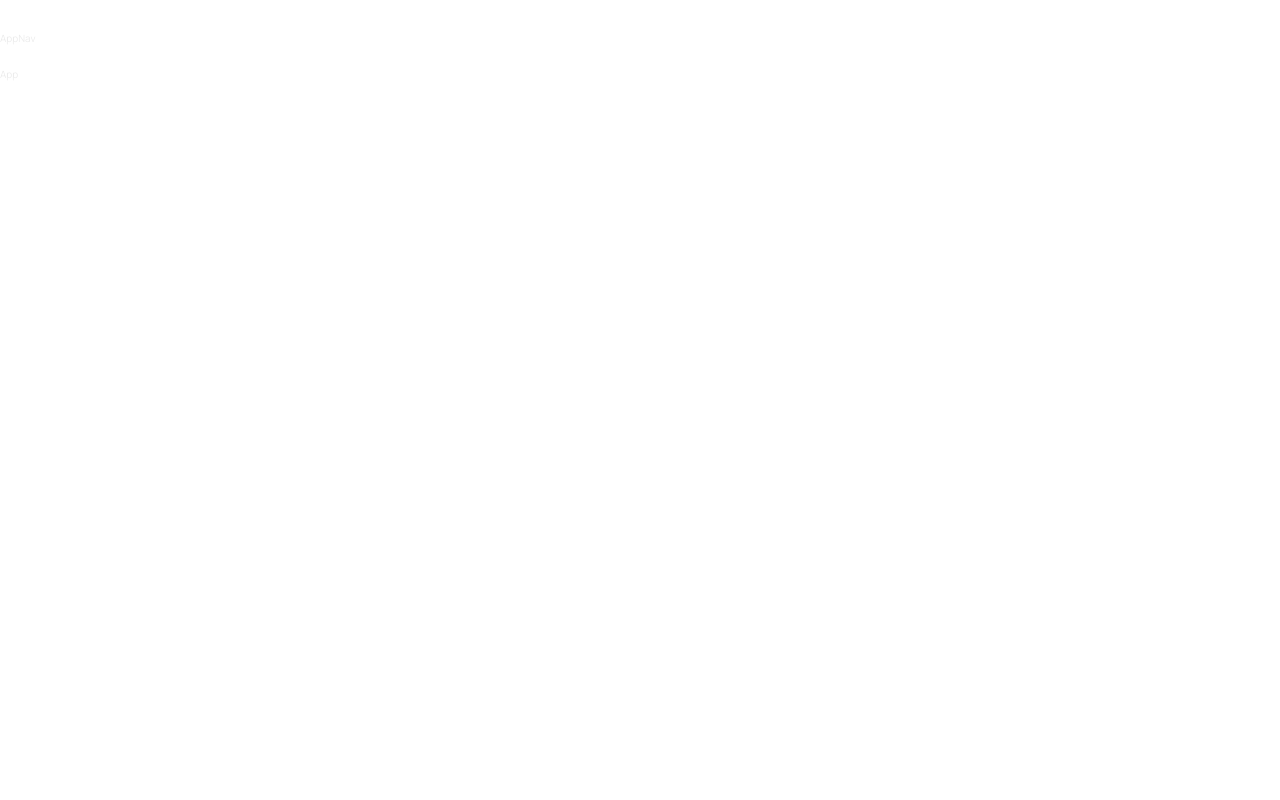
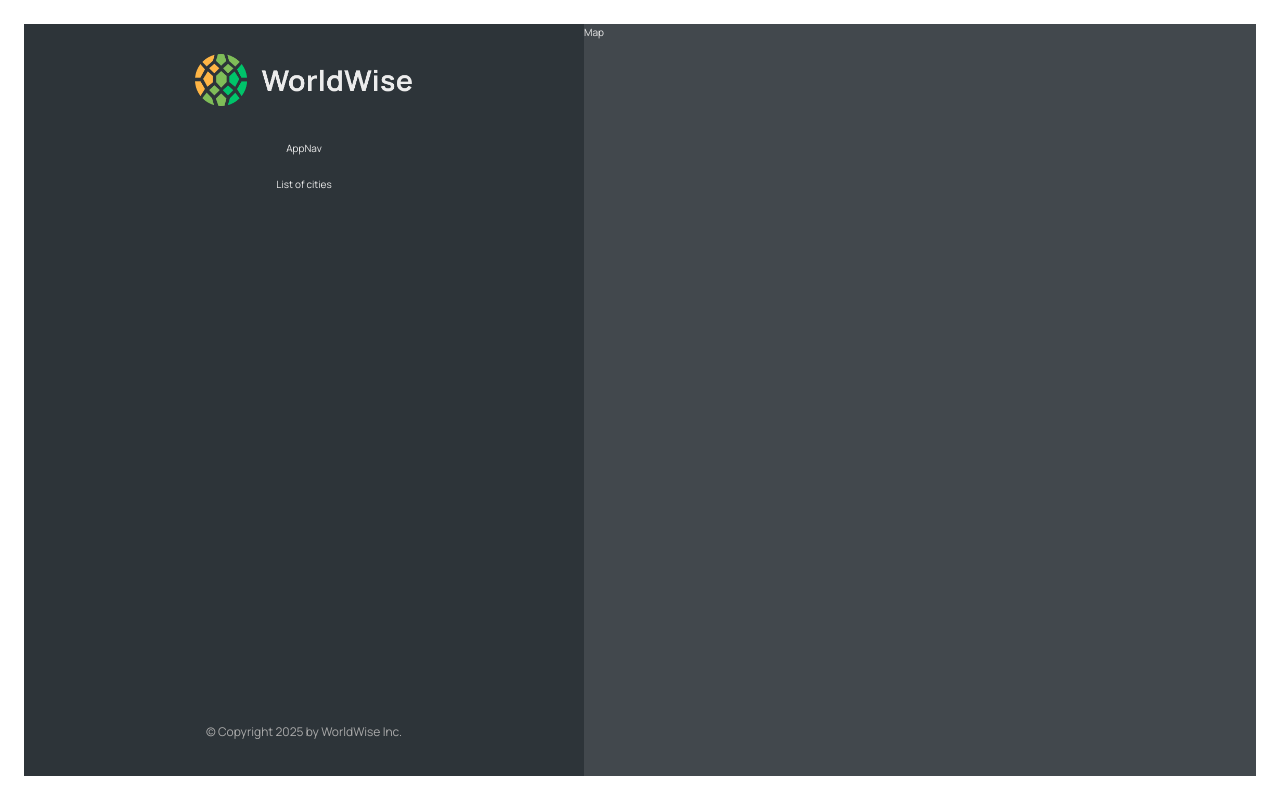
Before and after one commit to nusnk/worldwise, a React (Vite) app: page /app in a window 1280 px wide. Built offline with nearby package versions, Linux system fonts and the light colour scheme.

Commit message:
Built app layout

```diff
--- /dev/null
+++ b/src/components/Map.jsx
@@ -0,0 +1,7 @@
+import styles from './Map.module.css';
+
+export default function Map() {
+  return (
+    <div className={styles.mapContainer}>Map</div>
+  )
+}
--- a/src/components/PageNav.jsx
+++ b/src/components/PageNav.jsx
@@ -14,7 +14,7 @@
           <NavLink to="/product">Product</NavLink>
         </li>
         <li>
-          <NavLink to="/Login" className={styles.ctaLink}>Login</NavLink>
+          <NavLink to="/login" className={styles.ctaLink}>Login</NavLink>
         </li>
       </ul>
     </nav>
--- /dev/null
+++ b/src/components/Sidebar.jsx
@@ -0,0 +1,17 @@
+import AppNav from './AppNav';
+import Logo from './Logo';
+import styles from './Sidebar.module.css';
+export default function Sidebar() {
+  return (
+    <div className={styles.sidebar}>
+      <Logo/>
+      <AppNav/>
+      <p>List of cities</p>
+      <footer className={styles.footer}>
+        <p className={styles.copyright}>
+          &copy; Copyright { new Date().getFullYear() } by WorldWise Inc.
+        </p>
+      </footer>
+    </div>
+  )
+}
--- a/src/pages/AppLayout.jsx
+++ b/src/pages/AppLayout.jsx
@@ -1,10 +1,13 @@
 import AppNav from "../components/AppNav";
+import Map from "../components/Map";
+import Sidebar from "../components/Sidebar";
+import styles from './AppLayout.module.css'
 
 export default function AppLayout() {
   return (
-    <div>
-      <AppNav/>
-      <p>App</p>
+    <div className={styles.app}>
+      <Sidebar/>
+      <Map/>
     </div>
   )
 }
```
